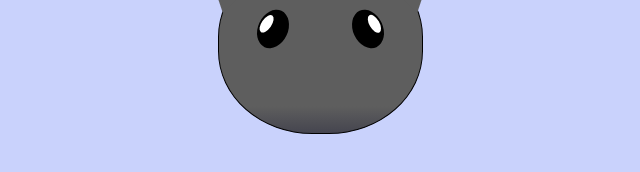
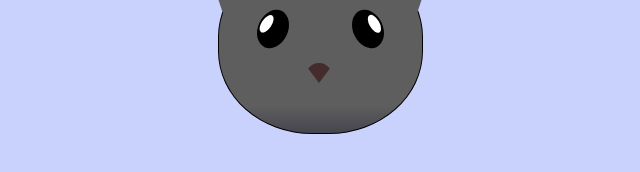
Before and after one commit to jbrown307/cat-painting, a plain HTML site: page index.html in a window 1280 px wide. Shown: the part 356-528 px from the top of the page, 320-960 px from the left. Drawn offline with Linux system fonts and the light colour scheme.

Commit message:
ADD nose

```diff
--- a/index.html
+++ b/index.html
@@ -1,11 +1,15 @@
 <!DOCTYPE html>
 <html lang="en">
+
 <head>
     <meta charset="UTF-8">
-    <meta name="viewport" content="width=device-width, initial-scale=1.0">
-    <link rel="stylesheet" href="styles.css">
+    <meta name="viewport"
+        content="width=device-width, initial-scale=1.0">
+    <link rel="stylesheet"
+        href="styles.css">
     <title>fCC Cat Painting</title>
 </head>
+
 <body>
     <main>
         <div class="cat-head">
@@ -25,9 +29,12 @@
                     <div class="cat-right-inner-eye"></div>
                 </div>
             </div>
+            <div class="cat-nose"></div>
         </div>
+
 
     </main>
 
 </body>
+
 </html>
--- a/styles.css
+++ b/styles.css
@@ -7,8 +7,8 @@
     background-color: #c9d2fc;
 }
 
-  /*When you use the relative value, the element is still positioned according to the normal flow of the document,
-   but the top, left, bottom, and right values become active*/
+/*When you use the relative value, the element is still positioned according to the normal flow of the
+document,, but the top, left, bottom, and right values become active*/
 
 /*The next position property is absolute. When you use the absolute value for your position property,
   the element is taken out of the normal flow of the document, and then its position is determined by
@@ -27,8 +27,8 @@
     border-radius: 46%;
 }
 
-/*The transform property allows you to modify the shape, position, and size of an element without changing
- the layout or affecting the surrounding elements.*/
+/*The transform property allows you to modify the shape, position, and size of an element without
+changing the layout or affecting the surrounding elements.*/
 
 /*z-index is a property you can use to define the order of overlapping HTML elements.
  Any element with a higher z-index will always be positioned over an element with a lower z-index*/
@@ -127,3 +127,13 @@
     background-color: #fff;
     border-radius: 60%;
 }
+
+.cat-nose {
+    position: absolute;
+    top: 108px;
+    left: 85px;
+    border-radius: 50%;
+    transform: rotate(180deg);
+    border: 15px solid transparent;
+    border-bottom: 20px solid #442c2c;
+  }
```
Lines whose indentation alone changed are shown as unchanged.
